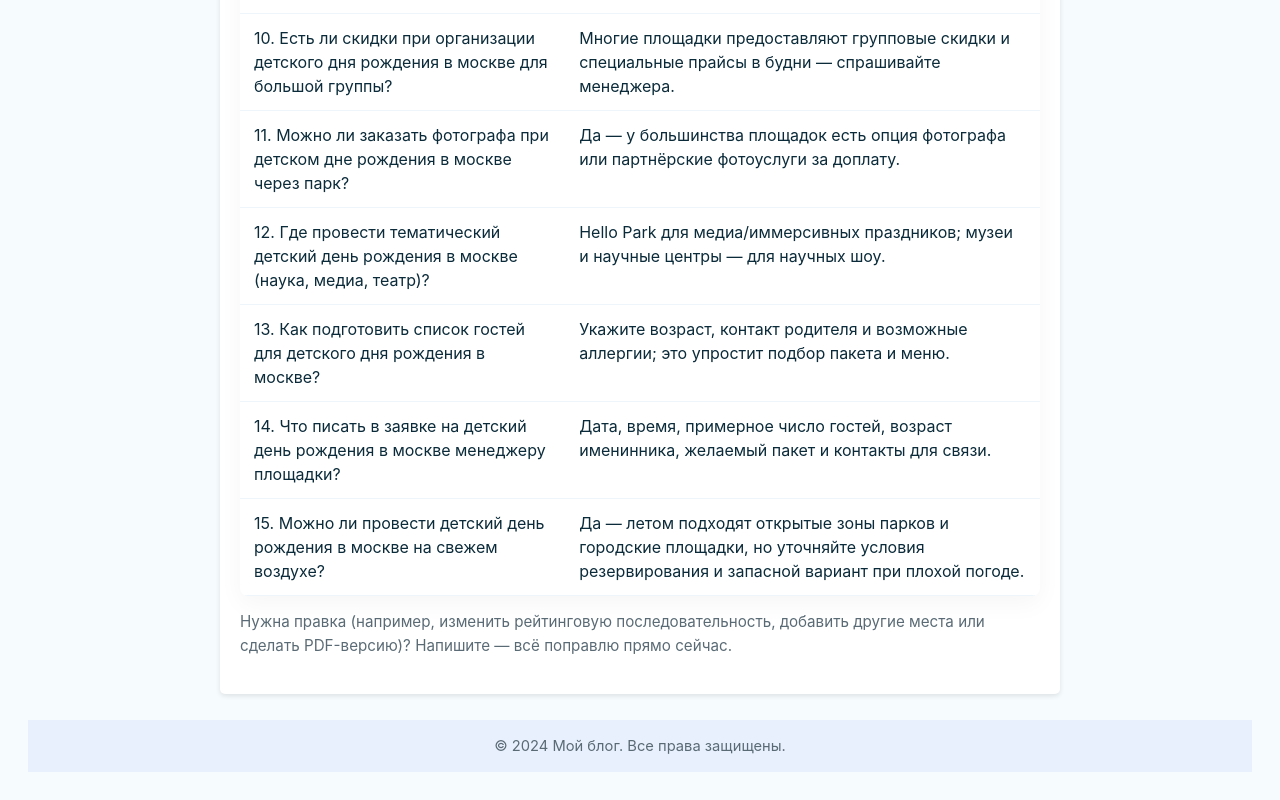
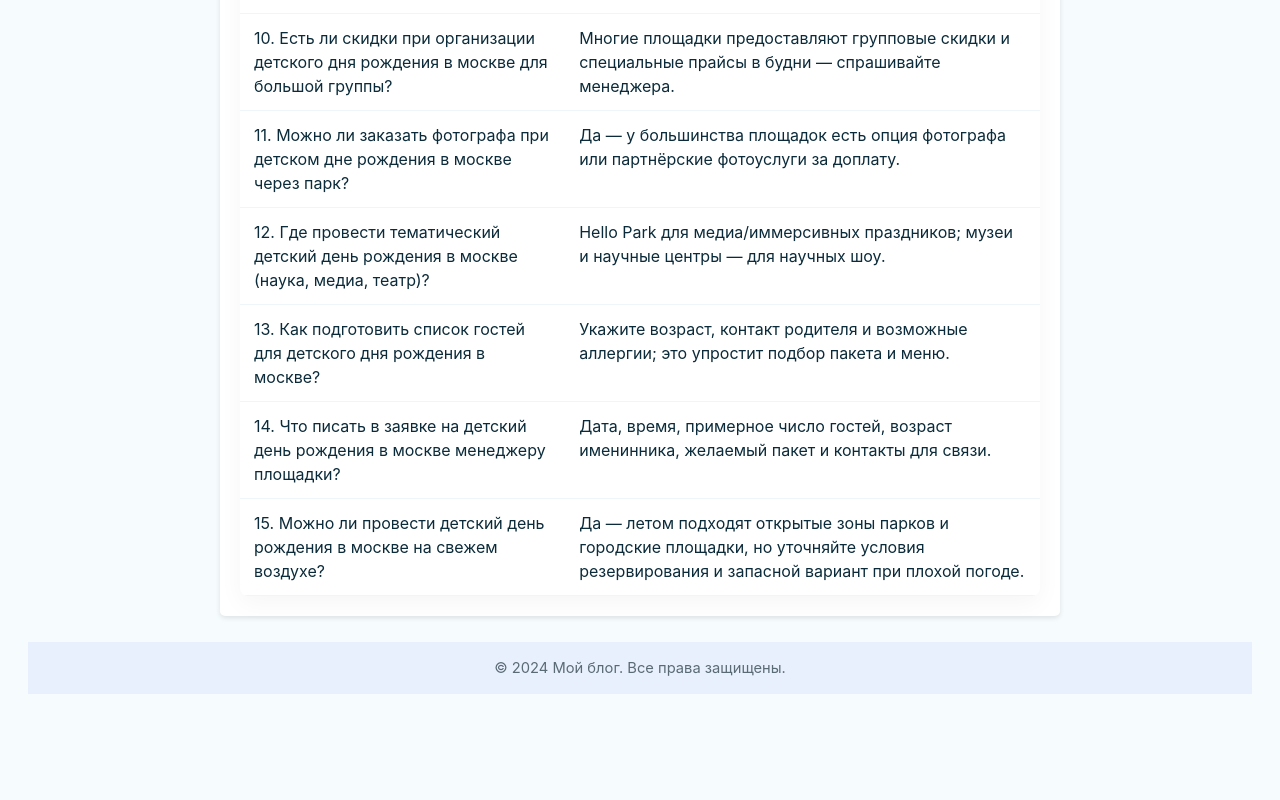
Before and after one commit to PolinCPA/luch-detskiy-DR-msk, a plain HTML site: page index.html in a window 1280 px wide. Shown: the part 4566-5366 px from the top of the page. After the commit the page ends 5288 px from the top, so only its background shows below. Drawn offline with Linux system fonts and the light colour scheme.

Commit message:
Update index.html

```diff
--- a/index.html
+++ b/index.html
@@ -318,9 +318,7 @@
     </tbody>
   </table>
 
-  <p class="small" style="margin-top:14px;">
-    Нужна правка (например, изменить рейтинговую последовательность, добавить другие места или сделать PDF-версию)? Напишите — всё поправлю прямо сейчас.
-  </p>
+
 
 </body>
 </html>
```
